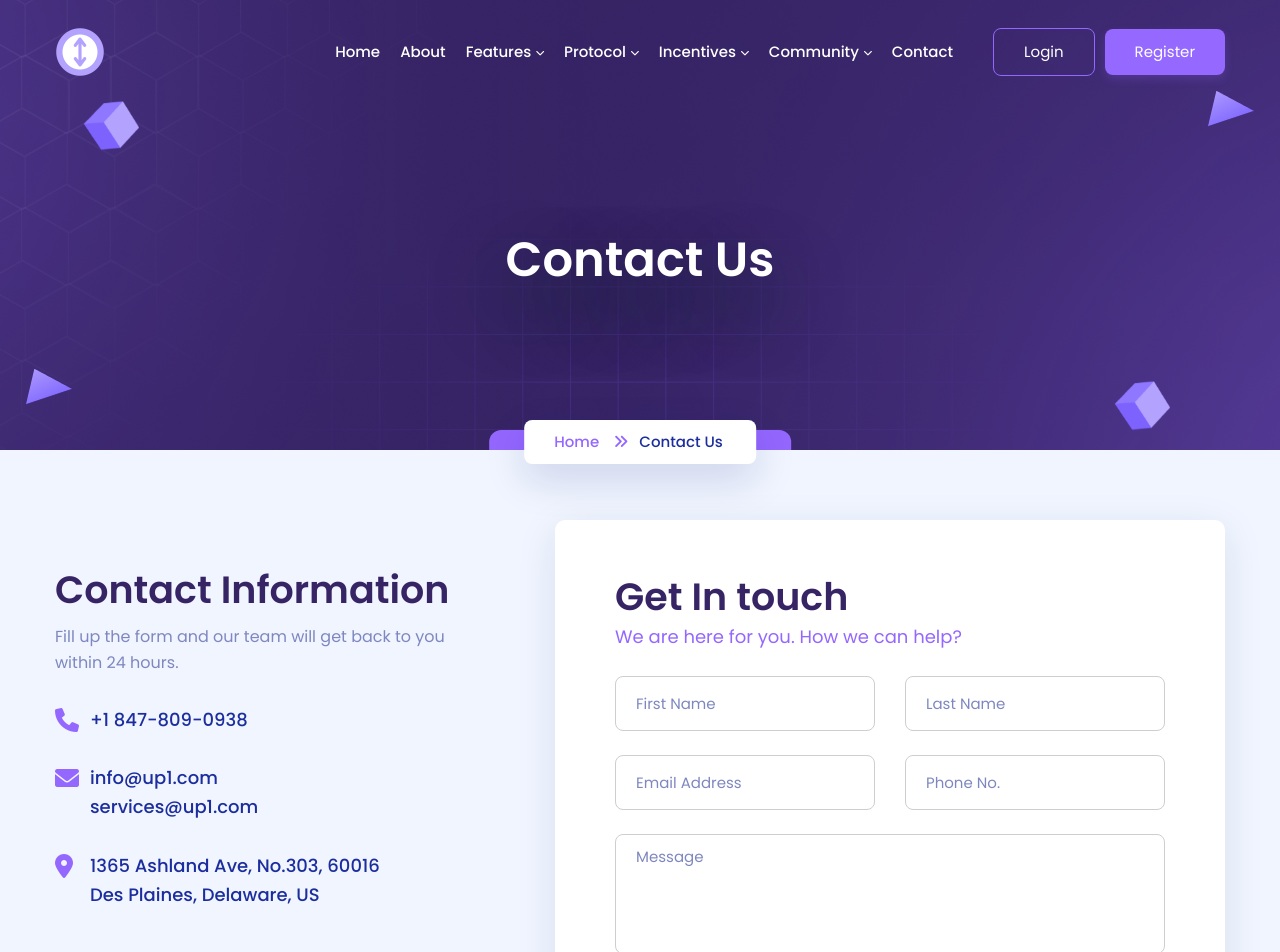
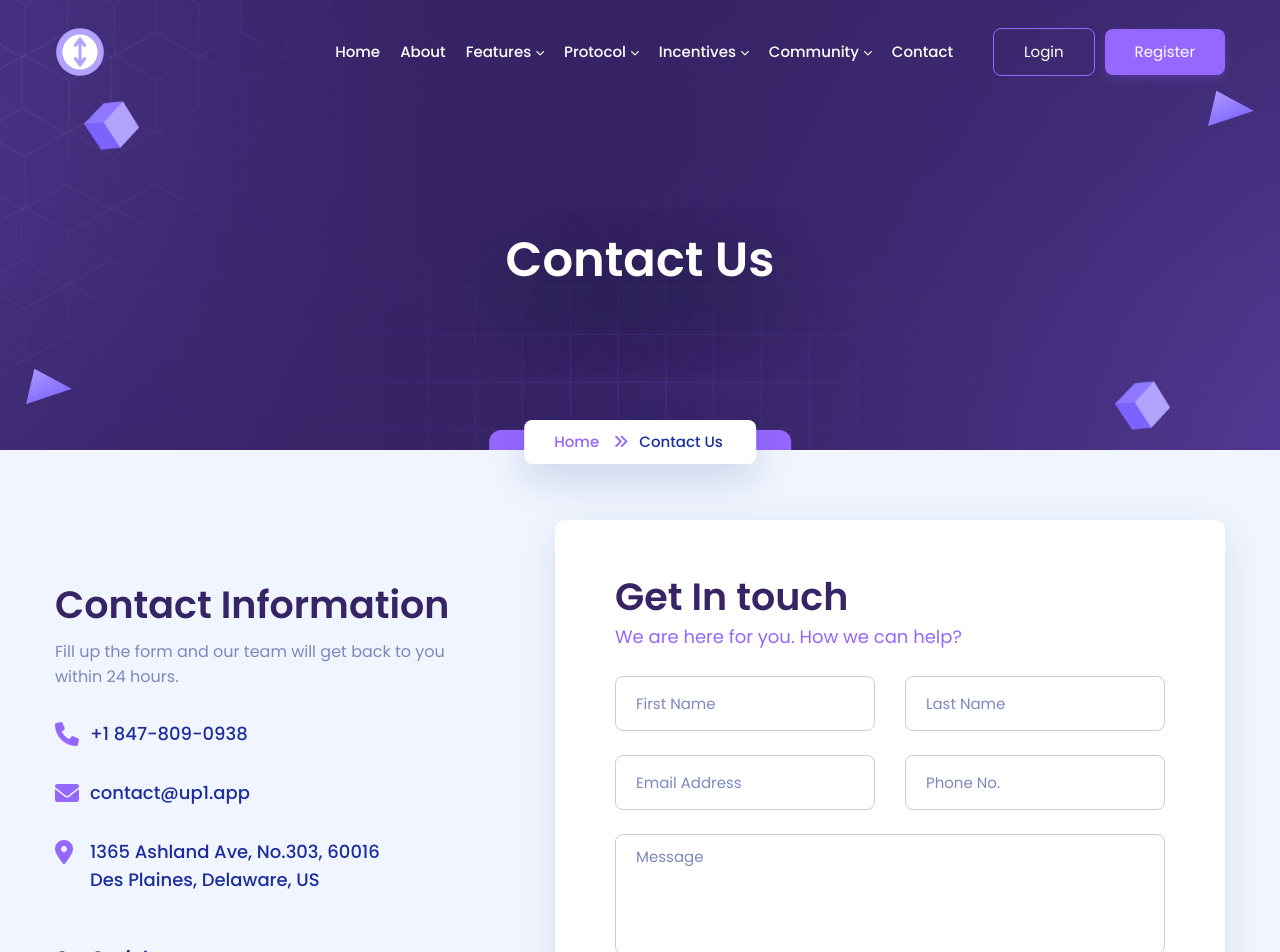
Before and after one commit to DevExpert0101/Up1App, a React (Create React App) app: page /contact-us in a window 1280 px wide. Shown: the top 952 px of the page. Built offline with nearby package versions, Linux system fonts and the light colour scheme.

Commit message:
email address

```diff
--- a/src/pages/Contract/index.js
+++ b/src/pages/Contract/index.js
@@ -32,7 +32,7 @@ function ContactUs(){
                                                 </li>
                                                 <li>
                                                     <i className="fa fa-envelope"></i>
-                                                    <span>info@up1.com <br/>services@up1.com</span>
+                                                    <span>contact@up1.app </span>
                                                 </li>
                                                 <li>
                                                     <i className="fas fa-map-marker-alt"></i>
```
